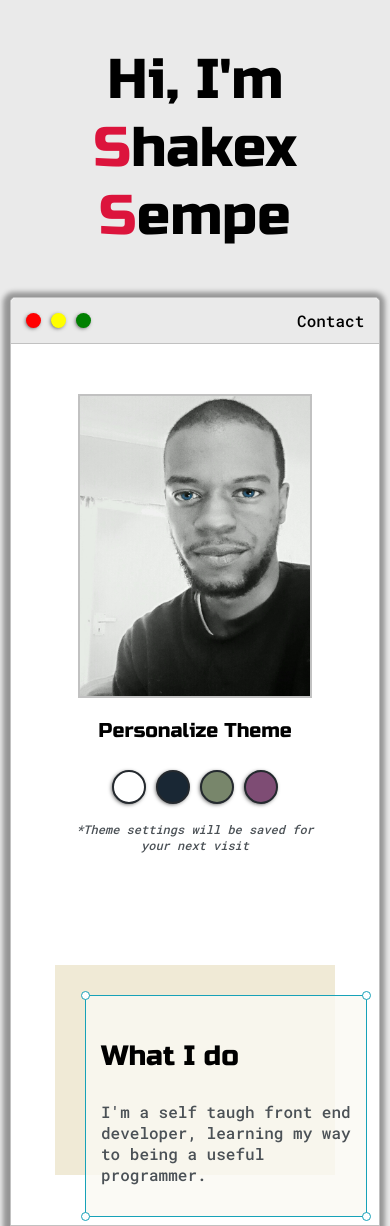
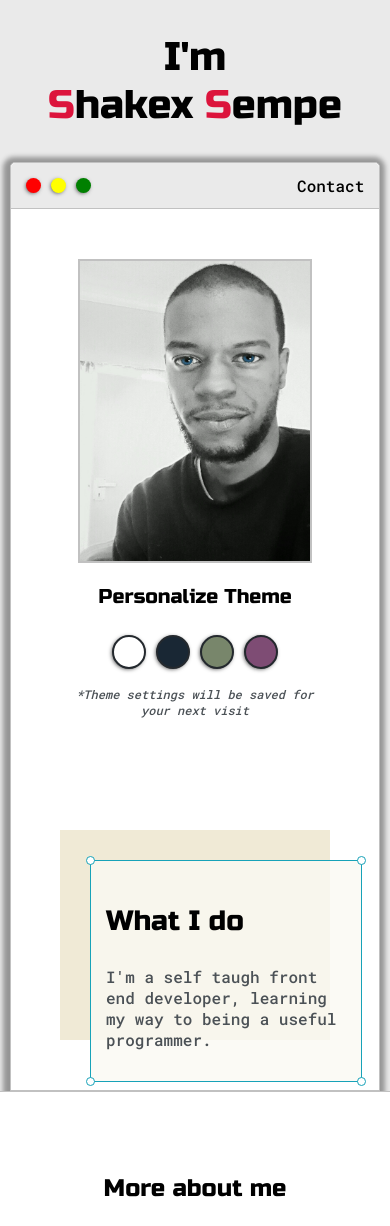
Before and after one commit to ShakexSempe/Themed-Portfolio-page, a plain HTML site: page index.html in a window 390 px wide. Shown: the top 1226 px of the page. Drawn offline with Linux system fonts and the light colour scheme.

Commit message:
edited mobile font sizes

```diff
--- a/default.css
+++ b/default.css
@@ -392,6 +392,9 @@ h6 {
 }
 
 @media screen and (max-width:450px){
+    .greeting-wrapper h1{
+        font-size: 2.5rem;
+    }
     .intro-wrapper {
             grid-template-columns: 1fr;
             grid-template-areas:
@@ -410,7 +413,7 @@ h6 {
         padding: 1px;
     }
     #preview{
-    width: 250px;
+    width: 240px;
     border: 1.5px solid #17a2b8;
     background-color: var(--previewBg);
     padding: 15px;
@@ -418,7 +421,7 @@ h6 {
 }
 #preview-shadow{
     background-color: var(--previewShadow);
-    width: 250px;
+    width: 240px;
     height: 180px;
     padding-left: 30px;
     padding-top: 30px;
--- a/index.html
+++ b/index.html
@@ -16,7 +16,7 @@
     <section class="s1">
         <div class="main-container">
             <div class="greeting-wrapper">
-                <h1>Hi, I'm <span>S</span>hakex <span>S</span>empe</h1>
+                <h1>I'm <br> <span>S</span>hakex <span>S</span>empe</h1>
             </div>
 <!--Navigation-->
             <div class="intro-wrapper">
@@ -101,6 +101,7 @@
                     <li>React JS</li>
                     <li>Node JS</li>
                 </ul>
+                <hr>
                 <ul>
                     <li>Customer Care</li>
                     <li>Team Work</li>
```
